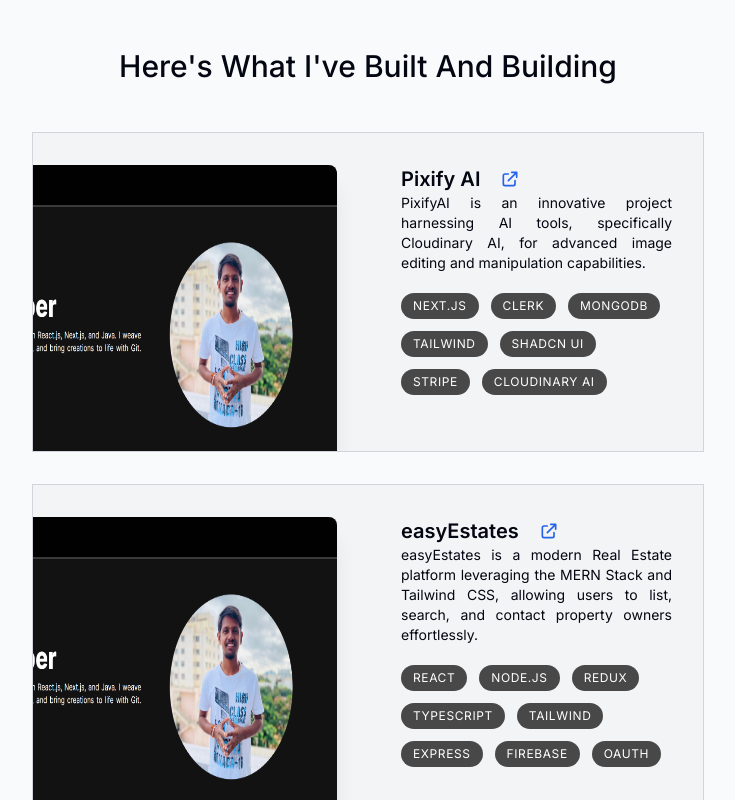
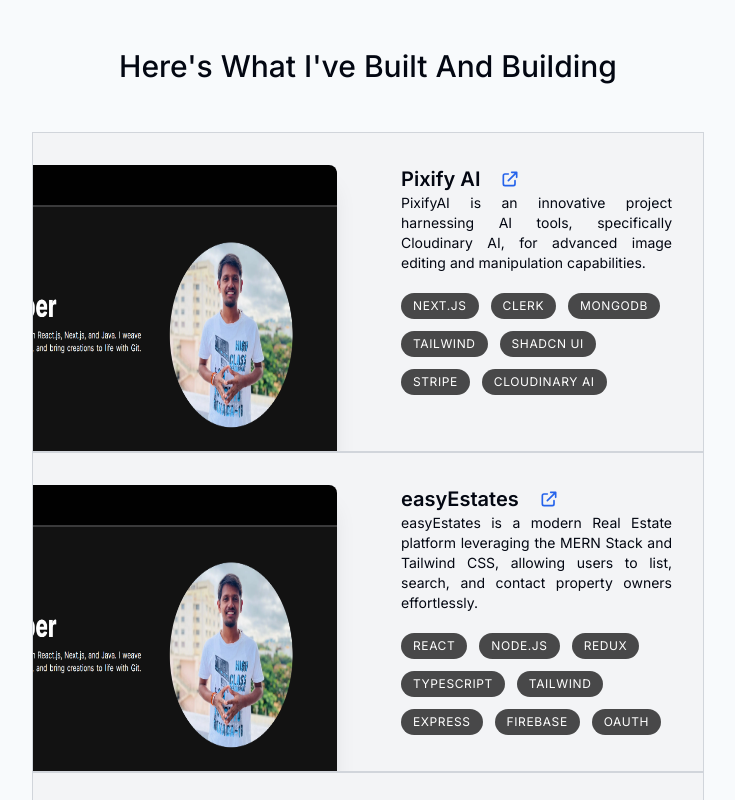
Before and after one commit to manu-hn/manuhn-portfolio, a Next.js app: page / in a window 1280 px wide. Shown: the part 1100-1900 px from the top of the page, without its empty margins (272-1007 px from the left). Built offline with nearby package versions, Linux system fonts and the light colour scheme.

Commit message:
"Added useIsSectionInView hook to ProjectCard and ProjectSection components, and updated JSX elements with ref attribute."

```diff
--- a/src/components/projects/elements/ProjectCard.tsx
+++ b/src/components/projects/elements/ProjectCard.tsx
@@ -3,14 +3,15 @@
 import React from 'react';
 import MobileProjectCard from './MobileProjectCard';
 import LaptopProjectCard from './LaptopProjectCard';
+import useIsSectionInView from '@/lib/hooks/useIsSectionInView';
 
 
 
 
 const ProjectCard = ({ description, githubLink, liveLink, title, tags, imageUrl }: ProjectCardType) => {
-
+    const { ref } = useIsSectionInView({ sectionName: "Projects", threshold : 0.5 });
     return (
-        <>
+        <section ref={ref}>
             {/* For Mobile Devices */}
 
             <MobileProjectCard description={description} githubLink={githubLink} imageUrl={imageUrl} liveLink={liveLink}
@@ -21,7 +22,7 @@
 
             <LaptopProjectCard description={description} githubLink={githubLink} imageUrl={imageUrl} liveLink={liveLink}
                 tags={tags} title={title} />
-        </>
+        </section>
     )
 }
 
--- a/src/components/projects/index.tsx
+++ b/src/components/projects/index.tsx
@@ -11,9 +11,9 @@
     const { ref } = useIsSectionInView({ sectionName: "Projects", threshold : 0.5 });
 
     return (
-        <section ref={ref} className='w-full flex justify-center flex-col items-center' id='projects'>
+        <section ref={ref} className='w-full flex justify-center flex-col items-center scroll-mt-16' id='projects'>
             <ProjectsHeading classNames='text-[1.25em] md:text-3xl font-medium capitalize my-12 md:mt-28 text-center'>Here&apos;s What I&apos;ve Built and Building</ProjectsHeading>
-            <div className=''>
+            <>
                 {myProjectsData.map((project) => {
                     return (
                         <ProjectCard key={project.title}
@@ -26,7 +26,7 @@
                         />
                     )
                 })}
-            </div>
+            </>
         </section>
     )
 }
```
